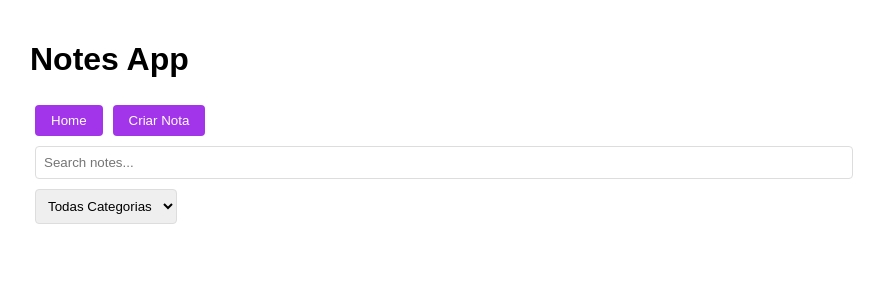
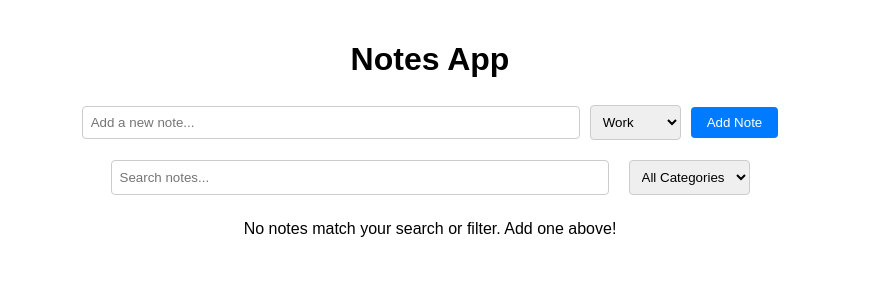
Before and after one commit to SandroHLima/EXERCICIOSATLAR-1, a React (Create React App) app: page / in a window 1280 px wide. Shown: the top 300 px of the page, without its empty margins (210-1094 px from the left). Built offline with nearby package versions, Linux system fonts and the light colour scheme.

Commit message:
Alterado para estár de acordo com os detalhes do exercicio.

```diff
--- a/src/App.js
+++ b/src/App.js
@@ -1,43 +1,90 @@
-import React, { useState, useEffect } from "react";
-import { Routes, Route, Link } from "react-router-dom";
-import { Container, Button } from "./components/StyledComponents";
-import Home from "./pages/Home";
-import CreateNote from "./pages/CreateNote";
-import EditNote from "./pages/EditNote";
+import React, { useState } from 'react';
+import NoteItem from './components/NoteItem';
+import { Container, Input, Button, Select, NoteList, FilterContainer } from './components/StyledComponents';
 
 function App() {
   const [notes, setNotes] = useState([]);
+  const [newNote, setNewNote] = useState('');
+  const [category, setCategory] = useState('Work');
+  const [searchQuery, setSearchQuery] = useState('');
+  const [filterCategory, setFilterCategory] = useState('all');
 
-  // Load notes from localStorage
-  useEffect(() => {
-    const savedNotes = JSON.parse(localStorage.getItem("notes") || "[]");
-    setNotes(savedNotes);
-  }, []);
+  const addNote = (e) => {
+    e.preventDefault();
+    if (newNote.trim()) {
+      setNotes([...notes, { id: Date.now(), text: newNote, category, editing: false }]);
+      setNewNote('');
+    }
+  };
 
-  // Save notes to localStorage
-  useEffect(() => {
-    localStorage.setItem("notes", JSON.stringify(notes));
-  }, [notes]);
+  const editNote = (id, newText) => {
+    setNotes(notes.map(note =>
+      note.id === id ? { ...note, text: newText, editing: false } : note
+    ));
+  };
+
+  const toggleEdit = (id) => {
+    setNotes(notes.map(note =>
+      note.id === id ? { ...note, editing: !note.editing } : note
+    ));
+  };
+
+  const deleteNote = (id) => {
+    setNotes(notes.filter(note => note.id !== id));
+  };
+
+  const filteredNotes = notes.filter(note => {
+    const matchesSearch = note.text.toLowerCase().includes(searchQuery.toLowerCase());
+    const matchesCategory = filterCategory === 'all' || note.category === filterCategory;
+    return matchesSearch && matchesCategory;
+  });
 
   return (
     <Container>
       <h1>Notes App</h1>
-      <nav>
-        <Link to="/">
-          <Button>Home</Button>
-        </Link>
-        <Link to="/create">
-          <Button>Criar Nota</Button>
-        </Link>
-      </nav>
-      <Routes>
-        <Route path="/" element={<Home notes={notes} setNotes={setNotes} />} />
-        <Route path="/create" element={<CreateNote setNotes={setNotes} />} />
-        <Route
-          path="/edit/:id"
-          element={<EditNote notes={notes} setNotes={setNotes} />}
+      <form onSubmit={addNote}>
+        <Input
+          type="text"
+          value={newNote}
+          onChange={(e) => setNewNote(e.target.value)}
+          placeholder="Add a new note..."
         />
-      </Routes>
+        <Select value={category} onChange={(e) => setCategory(e.target.value)}>
+          <option value="Work">Work</option>
+          <option value="Personal">Personal</option>
+          <option value="Ideas">Ideas</option>
+        </Select>
+        <Button type="submit">Add Note</Button>
+      </form>
+      <FilterContainer>
+        <Input
+          type="text"
+          value={searchQuery}
+          onChange={(e) => setSearchQuery(e.target.value)}
+          placeholder="Search notes..."
+        />
+        <Select value={filterCategory} onChange={(e) => setFilterCategory(e.target.value)}>
+          <option value="all">All Categories</option>
+          <option value="Work">Work</option>
+          <option value="Personal">Personal</option>
+          <option value="Ideas">Ideas</option>
+        </Select>
+      </FilterContainer>
+      <NoteList>
+        {filteredNotes.length === 0 ? (
+          <p>No notes match your search or filter. Add one above!</p>
+        ) : (
+          filteredNotes.map(note => (
+            <NoteItem
+              key={note.id}
+              note={note}
+              editNote={editNote}
+              toggleEdit={toggleEdit}
+              deleteNote={deleteNote}
+            />
+          ))
+        )}
+      </NoteList>
     </Container>
   );
 }
--- a/src/components/NoteCard.js
+++ /dev/null
@@ -1,26 +0,0 @@
-import React from "react";
-import { Link } from "react-router-dom";
-import { Button } from "./StyledComponents";
-
-function NoteCard({ note, setNotes }) {
-  return (
-    <div>
-      <h3>{note.title}</h3>
-      <p>{note.content}</p>
-      <p>
-        <small>Categoria: {note.tag || "None"}</small>
-      </p>
-      <Link to={`/edit/${note.id}`}>
-        <Button>Edit</Button>
-      </Link>
-      <Button
-        danger
-        onClick={() => setNotes((prev) => prev.filter((n) => n.id !== note.id))}
-      >
-        Apagar
-      </Button>
-    </div>
-  );
-}
-
-export default NoteCard;
--- /dev/null
+++ b/src/components/NoteItem.js
@@ -0,0 +1,41 @@
+import React, { useState } from 'react';
+import { Note, Button, Input } from './StyledComponents';
+
+function NoteItem({ note, editNote, toggleEdit, deleteNote }) {
+  const [editText, setEditText] = useState(note.text);
+
+  const handleEditSubmit = () => {
+    if (editText.trim()) {
+      editNote(note.id, editText);
+    }
+  };
+
+  return (
+    <Note>
+      {note.editing ? (
+        <>
+          <Input
+            type="text"
+            value={editText}
+            onChange={(e) => setEditText(e.target.value)}
+          />
+          <Button onClick={handleEditSubmit}>Save</Button>
+          <Button danger onClick={() => toggleEdit(note.id)}>Cancel</Button>
+        </>
+      ) : (
+        <>
+          <div>
+            <span>{note.text}</span>
+            <p style={{ fontSize: '0.8em', color: '#666' }}>({note.category})</p>
+          </div>
+          <div>
+            <Button onClick={() => toggleEdit(note.id)}>Edit</Button>
+            <Button danger onClick={() => deleteNote(note.id)}>Delete</Button>
+          </div>
+        </>
+      )}
+    </Note>
+  );
+}
+
+export default NoteItem;
--- a/src/components/StyledComponents.js
+++ b/src/components/StyledComponents.js
@@ -1,22 +1,30 @@
-import styled from "styled-components";
+import styled from 'styled-components';
 
 export const Container = styled.div`
   max-width: 800px;
   margin: 0 auto;
   padding: 20px;
+  text-align: center;
   font-family: Arial, sans-serif;
 `;
 
-export const NoteCard = styled.div`
-  background:rgb(182, 174, 174);
-  border: 1px solid #ddd;
-  padding: 15px;
-  margin-bottom: 10px;
-  border-radius: 5px;
+export const Input = styled.input`
+  padding: 8px;
+  margin: 5px;
+  width: 60%;
+  border: 1px solid #ccc;
+  border-radius: 4px;
+`;
+
+export const Select = styled.select`
+  padding: 8px;
+  margin: 5px;
+  border: 1px solid #ccc;
+  border-radius: 4px;
 `;
 
 export const Button = styled.button`
-  background: ${(props) => (props.danger ? "#ff4d4d" : "#a235ea")};
+  background: ${props => props.danger ? '#ff4d4d' : '#007bff'};
   color: white;
   border: none;
   padding: 8px 16px;
@@ -24,23 +32,30 @@ export const Button = styled.button`
   border-radius: 4px;
   cursor: pointer;
   &:hover {
-    background: ${(props) => (props.danger ? "#cc0000" : "#0056b3")};
+    background: ${props => props.danger ? '#cc0000' : '#0056b3'};
   }
 `;
 
-export const Input = styled.input`
-  padding: 8px;
-  margin: 5px;
-  width: 100%;
-  border: 1px solid #ddd;
+export const FilterContainer = styled.div`
+  margin: 10px 0;
+  display: flex;
+  justify-content: center;
+  gap: 10px;
+`;
+
+export const NoteList = styled.ul`
+  list-style: none;
+  padding: 0;
+  margin-top: 20px;
+`;
+
+export const Note = styled.li`
+  display: flex;
+  justify-content: space-between;
+  align-items: center;
+  padding: 10px;
+  margin: 5px 0;
+  background: #f9f9f9;
+  border: 1px solid #ccc;
   border-radius: 4px;
 `;
-
-export const Textarea = styled.textarea`
-  padding: 8px;
-  margin: 5px;
-  width: 100%;
-  border: 1px solid #ddd;
-  border-radius: 4px;
-  min-height: 100px;
-`;
--- a/src/index.css
+++ b/src/index.css
@@ -4,10 +4,3 @@ body {
   -webkit-font-smoothing: antialiased;
   -moz-osx-font-smoothing: grayscale;
 }
-
-select {
-  padding: 8px;
-  margin: 5px;
-  border: 1px solid #ddd;
-  border-radius: 4px;
-}
--- a/src/index.js
+++ b/src/index.js
@@ -1,12 +1,7 @@
-import React from "react";
-import ReactDOM from "react-dom/client";
-import { BrowserRouter } from "react-router-dom";
-import App from "./App";
-import "./index.css";
+import React from 'react';
+import ReactDOM from 'react-dom/client';
+import App from './App';
+import './index.css';
 
-const root = ReactDOM.createRoot(document.getElementById("root"));
-root.render(
-  <BrowserRouter>
-    <App />
-  </BrowserRouter>
-);
+const root = ReactDOM.createRoot(document.getElementById('root'));
+root.render(<App />);
```
